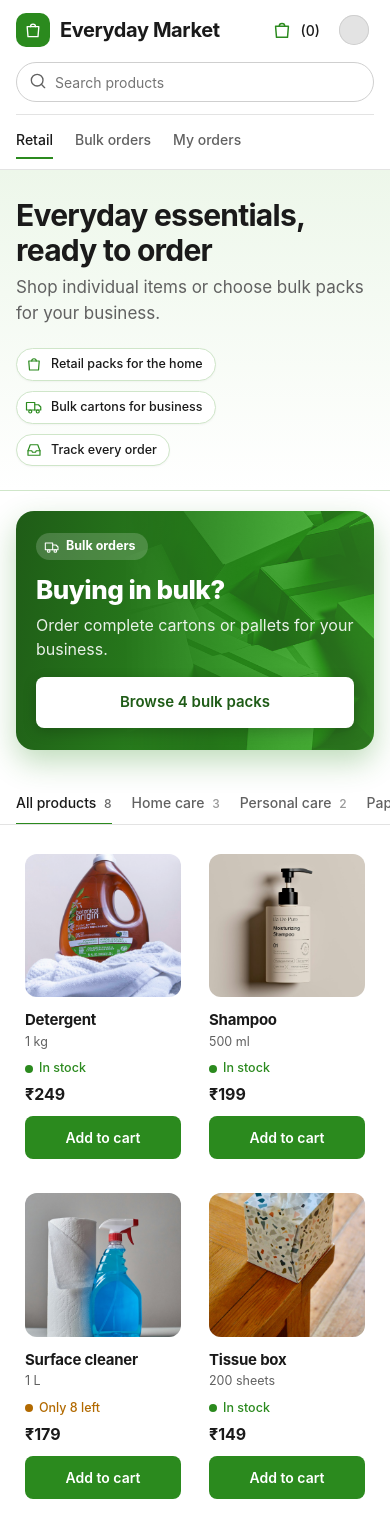
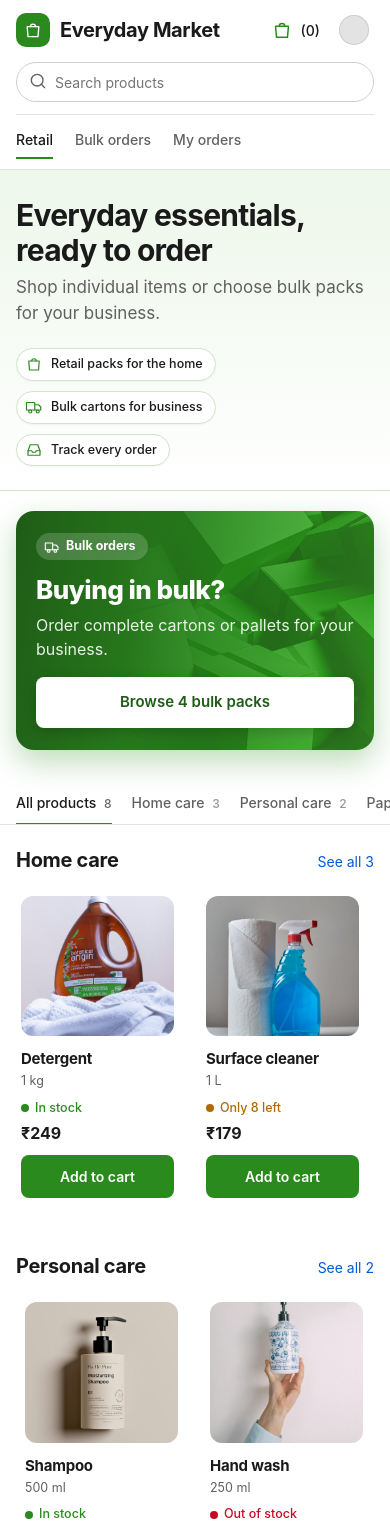
Before and after one commit to RaunakDasgupta/storefront-frontend, a React (Vite) app: page / in a window 390 px wide. Shown: the top 1531 px of the page. Built offline with nearby package versions, Linux system fonts and the light colour scheme.

Commit message:
Show one scrollable row per category with a See more tile
Without a search or category, Retail and Bulk orders list each category as a
single row of up to 5 products, scrollable with arrows or swipe, ending in
a See more tile (and a See all link) that opens the filtered full list.

```diff
--- a/src/customer/customer.css
+++ b/src/customer/customer.css
@@ -90,6 +90,27 @@
   & .in-cart .qty button { width: 44px; height: 38px; font-size: 18px; color: var(--forest); }
   & .in-cart .qty span { font-weight: 700; color: var(--forest); }
 
+
+  /* overview rows: one scrollable row per category, then a See more tile */
+  & .row-section { margin-bottom: 28px; }
+  & .row-head { display: flex; align-items: baseline; justify-content: space-between; gap: 12px; margin-bottom: 8px; }
+  & .row-head h2 { font-size: 20px; font-weight: 750; }
+  & .row-wrap { position: relative; }
+  & .row-track { display: flex; gap: 14px; overflow-x: auto; scroll-snap-type: x mandatory; scrollbar-width: none; padding: 4px 4px 14px; margin-inline: -4px; }
+  & .row-track::-webkit-scrollbar { display: none; }
+  & .row-item { flex: 0 0 188px; scroll-snap-align: start; }
+  & .see-more { flex: 0 0 150px; scroll-snap-align: start; display: flex; flex-direction: column; align-items: center; justify-content: center; gap: 6px; padding: 16px; border: 1.5px dashed var(--green-line); border-radius: 16px; background: var(--green-tint); color: var(--forest); text-align: center; text-decoration: none; transition: background .2s, border-color .2s, transform .2s; }
+  & .see-more:hover { border-color: var(--green); background: #e2f2de; transform: translateY(-2px); }
+  & .see-more strong { font-size: 16px; }
+  & .see-more > span:last-child { font-size: 12.5px; color: var(--muted); }
+  & .see-more-icon { width: 44px; height: 44px; display: grid; place-items: center; border-radius: 50%; background: var(--green); color: #fff; }
+  & .row-btn { position: absolute; top: 96px; z-index: 2; width: 38px; height: 38px; display: grid; place-items: center; padding: 0; border: 0; border-radius: 50%; background: #fff; color: var(--ink); box-shadow: 0 2px 10px rgba(0,0,0,.22); cursor: pointer; transition: transform .15s; }
+  & .row-btn:hover { transform: scale(1.08); }
+  & .row-btn .icon { width: 20px; height: 20px; }
+  & .row-btn.prev { left: -14px; }
+  & .row-btn.next { right: -14px; }
+  @media (hover: none) { & .row-btn { display: none; } }
+
   /* cart: a calm card beside the products. It scrolls away with the page. */
   & .cartpanel { padding: 20px; border: 1px solid var(--line); border-radius: 18px; background: #fff; box-shadow: 0 6px 22px rgba(0,0,0,.05); }
   & .cart-head { display: flex; align-items: center; justify-content: space-between; gap: 12px; margin-bottom: 16px; }
@@ -172,6 +193,9 @@
     & .cats button { flex: none; white-space: nowrap; }
     & .grid { grid-template-columns: 1fr 1fr; gap: 14px 10px; }
     & .pcard { padding: 8px 8px 10px; }
+    & .row-item { flex-basis: calc(50% - 8px); min-width: 150px; }
+    & .see-more { flex-basis: 130px; }
+    & .row-btn { display: none; }
     & .intro { padding-block: 28px 24px; }
     & .features li { font-size: 12.5px; padding: 6px 12px 6px 8px; }
     & .bulk-banner { flex-direction: column; align-items: flex-start; padding: 22px 20px; gap: 16px; }
--- a/src/customer/pages/Shop.tsx
+++ b/src/customer/pages/Shop.tsx
@@ -1,6 +1,7 @@
+import { useRef } from "react";
 import { Link, useSearchParams } from "react-router-dom";
 import { useCatalog } from "../../shared/catalog";
-import type { Channel } from "../../shared/data";
+import type { Channel, Product } from "../../shared/data";
 import { Icon } from "../../shared/ui";
 import { useMyOrders } from "../myOrders";
 import { BulkBanner, CartPanel, OrderSummary, ProductCard } from "../parts";
@@ -10,11 +11,47 @@ const COPY: Record<Channel, { title: string; lede: string }> = {
   bulk: { title: "Bulk orders", lede: "Order complete cartons or pallets for your business." },
 };
 
+const ROW_LIMIT = 5; // products shown in a section row before "See more"
+
 const FEATURES = [
   { icon: "bag", text: "Retail packs for the home" },
   { icon: "truck", text: "Bulk cartons for business" },
   { icon: "orders", text: "Track every order" },
 ] as const;
+
+/** One section of the overview: a single scrollable row of up to 5 products, then a See more tile that opens the full list. */
+function Section({ title, items, to }: { title: string; items: Product[]; to: string }) {
+  const track = useRef<HTMLDivElement>(null);
+  const shown = items.slice(0, ROW_LIMIT);
+  const more = items.length - shown.length;
+  const by = (dir: number) => track.current?.scrollBy({ left: dir * track.current.clientWidth * 0.8, behavior: "smooth" });
+  return (
+    <section className="row-section" aria-label={title}>
+      <div className="row-head">
+        <h2>{title}</h2>
+        <Link to={to} className="link">See all {items.length}</Link>
+      </div>
+      <div className="row-wrap">
+        <div className="row-track" ref={track}>
+          {shown.map((p) => <div className="row-item" key={p.id}><ProductCard p={p} /></div>)}
+          {more > 0 && (
+            <Link to={to} className="see-more">
+              <span className="see-more-icon"><Icon name="arrow" /></span>
+              <strong>See more</strong>
+              <span>{more} more in {title}</span>
+            </Link>
+          )}
+        </div>
+        {shown.length > 3 && (
+          <>
+            <button className="row-btn prev" aria-label={`Scroll ${title} left`} onClick={() => by(-1)}><Icon name="chevL" /></button>
+            <button className="row-btn next" aria-label={`Scroll ${title} right`} onClick={() => by(1)}><Icon name="chevR" /></button>
+          </>
+        )}
+      </div>
+    </section>
+  );
+}
 
 /** Retail (/) and Bulk orders (/bulk): intro, category tabs, product grid and the cart beside it. Search comes from the header (?q=). */
 export function Shop({ channel }: { channel: Channel }) {
@@ -27,6 +64,10 @@ export function Shop({ channel }: { channel: Channel }) {
   const inChannel = products.filter((p) => p.channel === channel);
   const categories = [...new Set(inChannel.map((p) => p.category))];
   const shown = inChannel.filter((p) => (!category || p.category === category) && (!q || `${p.name} ${p.size ?? ""} ${p.category}`.toLowerCase().includes(q)));
+
+  const base = channel === "bulk" ? "/bulk" : "/";
+  // no search or category picked: show one row per category; otherwise show the full filtered list
+  const overview = !category && !q;
 
   function pick(c: string) {
     const next = new URLSearchParams(params);
@@ -58,7 +99,11 @@ export function Shop({ channel }: { channel: Channel }) {
               {categories.map((c) => <button key={c} aria-pressed={category === c} onClick={() => pick(c)}>{c} <span>{inChannel.filter((p) => p.category === c).length}</span></button>)}
             </div>
 
-            {shown.length === 0 ? (
+            {overview ? (
+              categories.map((c) => (
+                <Section key={c} title={c} items={inChannel.filter((p) => p.category === c)} to={`${base}?category=${encodeURIComponent(c)}`} />
+              ))
+            ) : shown.length === 0 ? (
               <div className="empty">
                 <h2>No products found</h2>
                 <p className="muted">Try a different search or category.</p>
--- a/src/shared/ui.tsx
+++ b/src/shared/ui.tsx
@@ -13,6 +13,9 @@ const ICONS = {
   upload: <><path d="M12 16V4M7 9l5-5 5 5" /><path d="M4 16v4h16v-4" /></>,
   truck: <><path d="M2 6h11v10H2z" /><path d="M13 9h5l3 3v4h-8" /><circle cx="7" cy="18" r="2" /><circle cx="17" cy="18" r="2" /></>,
   undo: <><path d="M9 14L4 9l5-5" /><path d="M4 9h11a5 5 0 010 10h-3" /></>,
+  chevL: <path d="M15 5l-7 7 7 7" />,
+  chevR: <path d="M9 5l7 7-7 7" />,
+  arrow: <path d="M5 12h14M13 6l6 6-6 6" />,
   check: <path d="M5 12.5l4.5 4.5L19 7.5" />,
   info: <><circle cx="12" cy="12" r="9" /><path d="M12 11v5M12 8v.01" /></>,
   lock: <><rect x="5" y="11" width="14" height="9" rx="2" /><path d="M8 11V8a4 4 0 018 0v3" /></>,
```
Also changed, not shown: 1 other file (tests, documents, lock files or other folders).
